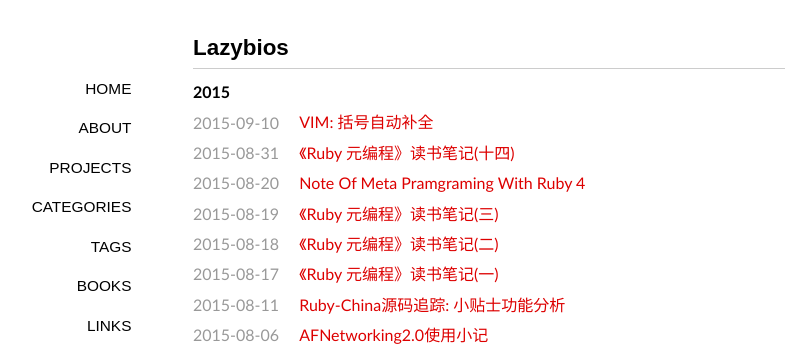
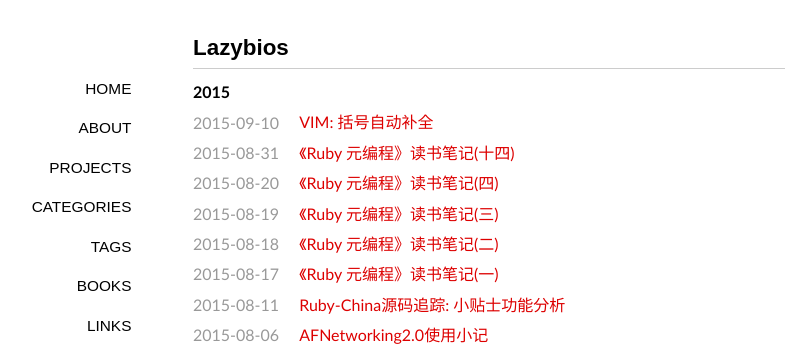
Before and after one commit to lazybios/lazybios.github.com, a Jekyll site: the page built from index.md, in a window 1280 px wide and 900 px high. Shown: the top 355 px of the window, without its empty margins (147-932 px from the left). Built offline with Jekyll 4.4.1, drawn with Linux system fonts in a browser that asks for light colours; Markdown is read by kramdown in place of the engine named in the settings; a style sheet for code colours, icons or effects is not loaded.

Commit message:
fixed typo

```diff
--- a/_posts/2015-08-20-note-of-meta-pramgraming-with-ruby-4.markdown
+++ b/_posts/2015-08-20-note-of-meta-pramgraming-with-ruby-4.markdown
@@ -2,7 +2,7 @@
 layout: post
 title: "《Ruby 元编程》读书笔记(四)"
 date: "2015-08-20 14:17"
----j
+---
 
 ![Ruby元编程]({{site.IMG_PATH}}/metaprogramming-1.jpg)
 
```
